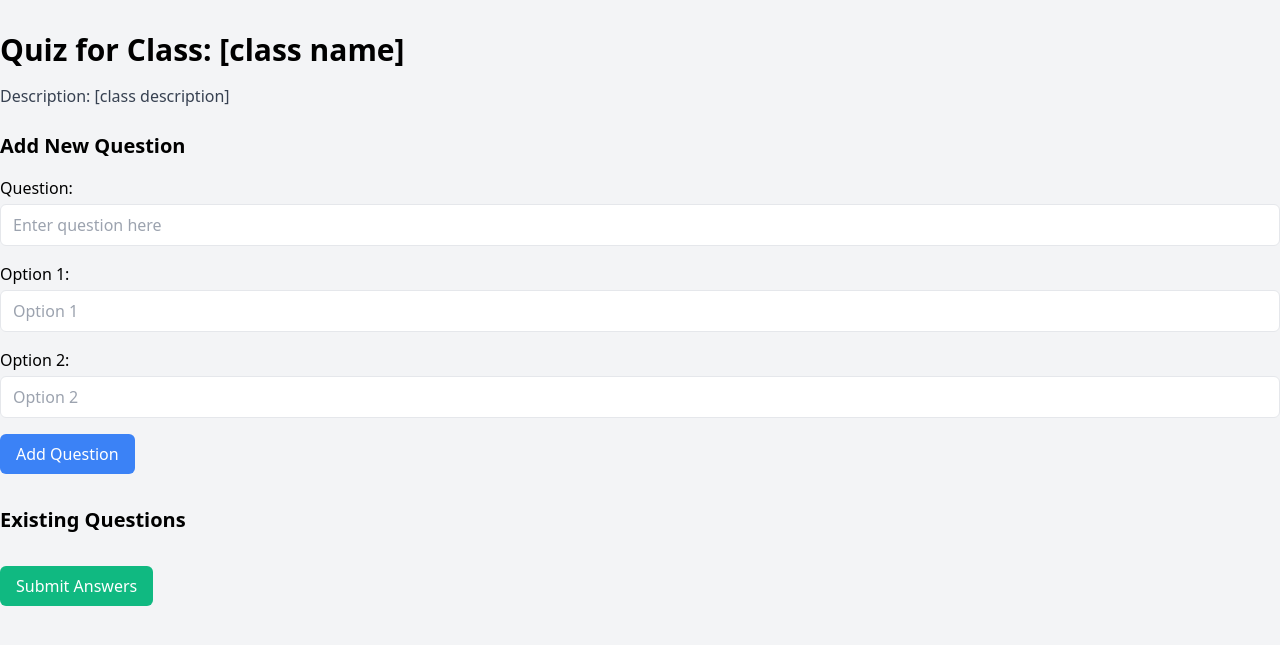
After one commit to AfhamAbqary/TT9L-01, a Python web app: template quiz/templates/quizpage2.html in a window 1280 px wide. The commit adds this page. Shown: the top 645 px of the page. Run offline with Jinja, Linux system fonts and the light colour scheme; the template is opened without the code that fills it, so the values that code supplies are empty.

Commit message:
QuizPage_UI
quiz mechanics

```diff
--- a/quiz/templates/quiz.html
+++ b/quiz/templates/quiz.html
@@ -6,12 +6,12 @@
 </head>
 <body class="bg-amber-900">
     {% include "navigationBar.html" %}
-    <div class="container mx-auto mt-10 p-5 bg-amber-100 -lg rounded-lg">
+    <div class="container mx-auto mt-10 p-5 bg-amber-100 lg:rounded-lg">
         <h1 class="text-2xl font-bold mb-5">Quiz Classes</h1>
         <ul class="list-disc pl-5">
             {% for cls in quiz %}
                 <li class="mb-2">
-                    <a href="{{ '/quiz/%s' %cls.id}}" class="text-violet-500 hover:underline">{{ cls.title }}</a>
+                    <a href="{{ url_for('quiz.quizpage', classid=cls.id) }}" class="text-violet-500 hover:underline">{{ cls.title }}</a>
                 </li>
             {% endfor %}
         </ul>
--- /dev/null
+++ b/quiz/templates/quizpage2.html
@@ -0,0 +1,65 @@
+<!DOCTYPE html>
+<html lang="en">
+<head>
+    <meta charset="UTF-8">
+    <meta name="viewport" content="width=device-width, initial-scale=1.0">
+    <title>Class Quiz</title>
+    <link href="https://cdn.jsdelivr.net/npm/tailwindcss@2.2.19/dist/tailwind.min.css" rel="stylesheet">
+</head>
+<body class="bg-gray-100">
+    <div class="container mx-auto py-8">
+        <h1 class="text-3xl font-bold mb-4">Quiz for Class: [class name] </h1>
+        <p class="text-gray-700 mb-6">Description: [class description]</p>
+
+        <form id="question_form" class="mb-8">
+            <h2 class="text-xl font-semibold mb-4">Add New Question</h2>
+            <div class="mb-4">
+                <label for="question_text" class="block mb-1">Question:</label>
+                <input type="text" id="question_text" name="question_text" placeholder="Enter question here" class="w-full border rounded-md py-2 px-3">
+            </div>
+
+            <div class="mb-4">
+                <label for="option1" class="block mb-1">Option 1:</label>
+                <input type="text" id="option1" name="option1" placeholder="Option 1" class="w-full border rounded-md py-2 px-3">
+            </div>
+            <div class="mb-4">
+                <label for="option2" class="block mb-1">Option 2:</label>
+                <input type="text" id="option2" name="option2" placeholder="Option 2" class="w-full border rounded-md py-2 px-3">
+            </div>
+
+            <input type="submit" value="Add Question" class="bg-blue-500 text-white px-4 py-2 rounded-md cursor-pointer hover:bg-blue-600">
+        </form>
+
+        <h2 class="text-xl font-semibold mb-4">Existing Questions</h2>
+        <div id="existing_questions" class="mb-8">
+            <!-- existing questions will be here  -->
+        </div>
+
+        <input type="submit" value="Submit Answers" class="bg-green-500 text-white px-4 py-2 rounded-md cursor-pointer hover:bg-green-600">
+    </div>
+
+    <script>
+        document.getElementById("question_form").addEventListener("submit", function(event) {
+            event.preventDefault();
+            // get form data
+            var questionText = document.getElementById("question_text").value;
+            var option1 = document.getElementById("option1").value;
+            var option2 = document.getElementById("option2").value;
+            // create new html
+            var newQuestionHTML = `
+                <div class="bg-white p-4 rounded-lg shadow mb-4">
+                    <label class="font-semibold">${questionText}</label><br>
+                    <input type="radio" name="question_${questionText}" value="${option1}" class="mr-2"><span>${option1}</span><br>
+                    <input type="radio" name="question_${questionText}" value="${option2}" class="mr-2"><span>${option2}</span><br>
+                </div>
+            `;
+            // put new question to it
+            document.getElementById("existing_questions").innerHTML += newQuestionHTML;
+            // form input
+            document.getElementById("question_text").value = "";
+            document.getElementById("option1").value = "";
+            document.getElementById("option2").value = "";
+        });
+    </script>
+</body>
+</html>
```
Also changed, not shown: quiz/quiz.py (+8 -2 lines), quiz/templates/quizpage.html (+54 -0 lines).
